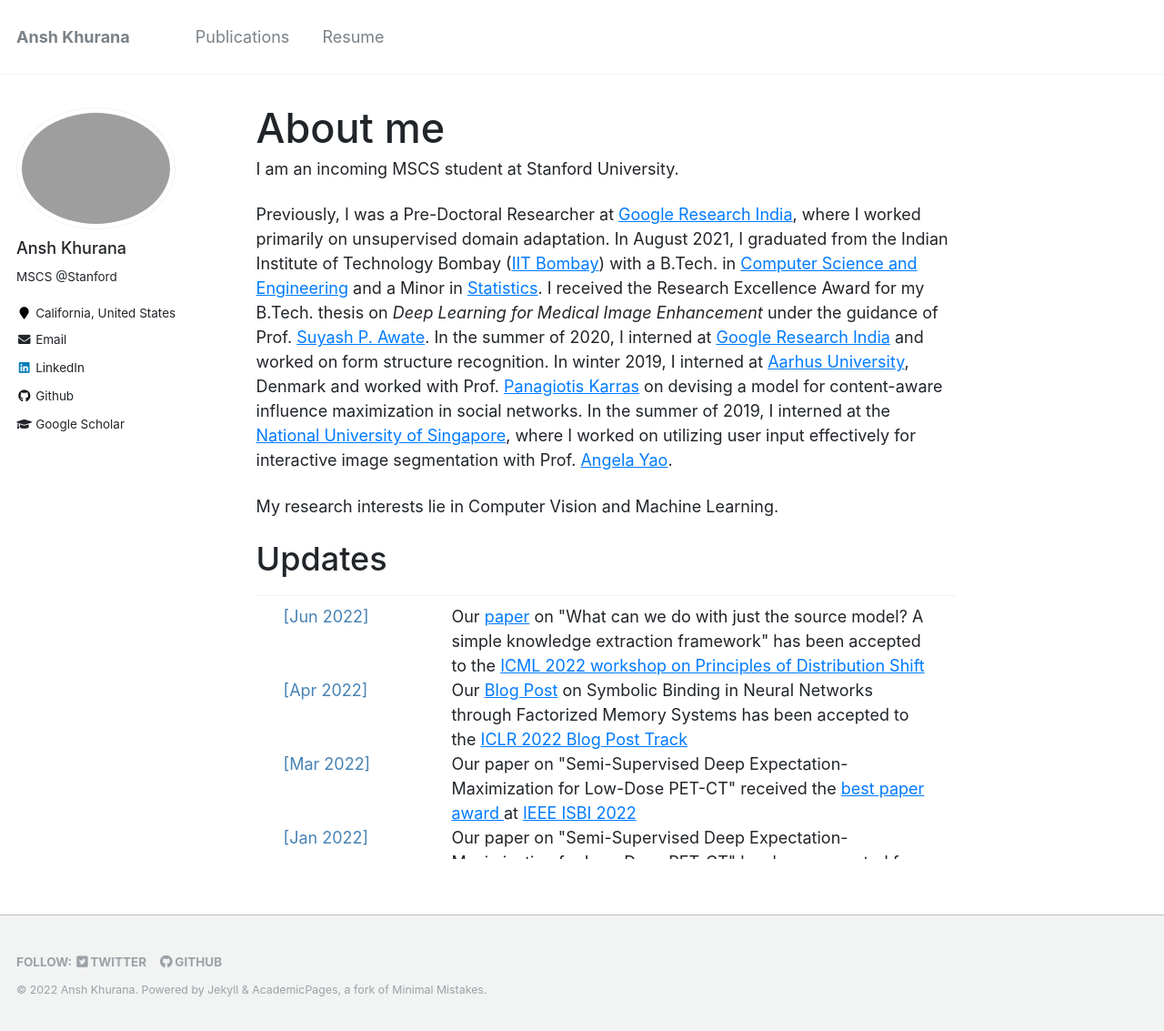
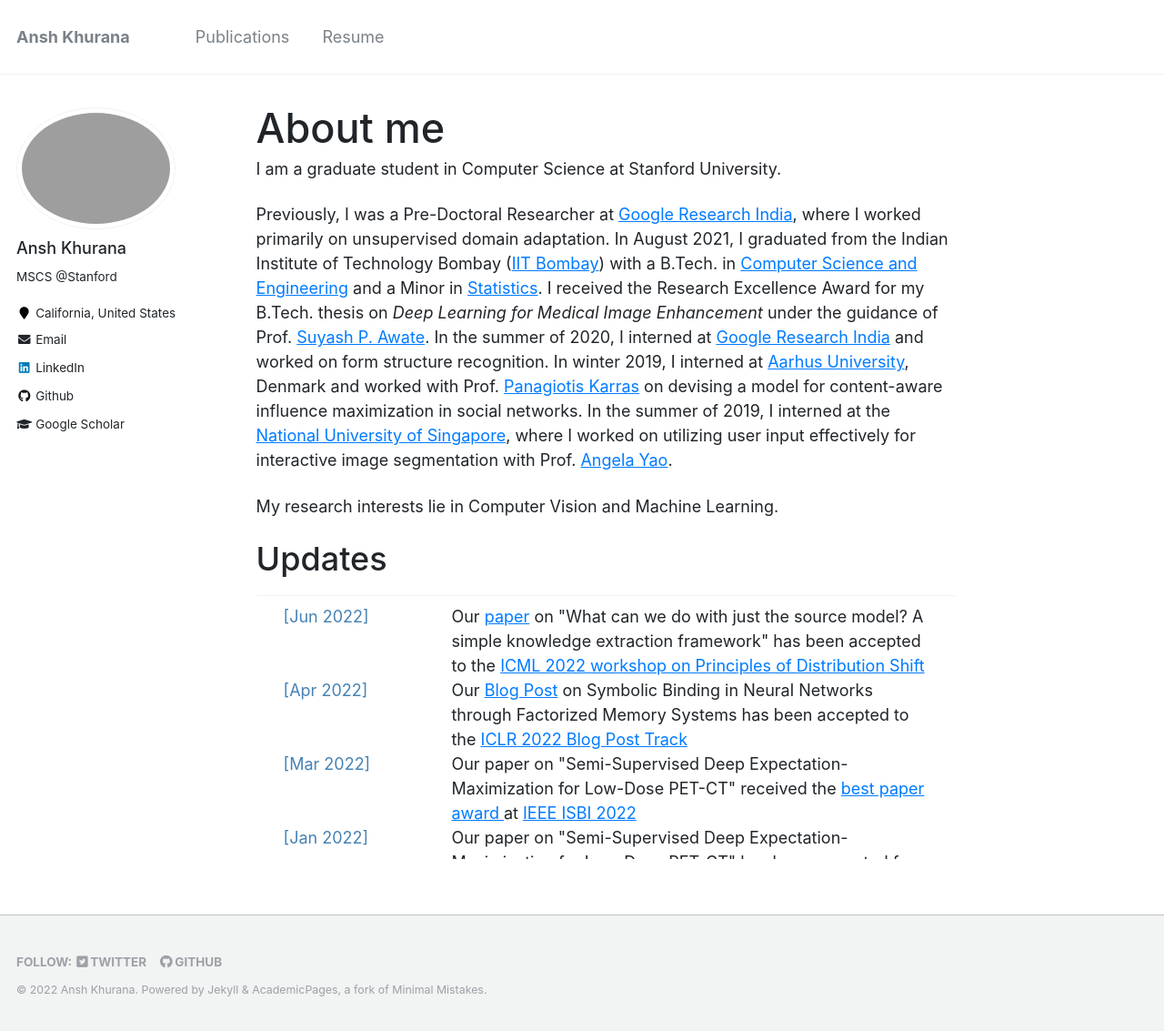
Before and after one commit to AnshKhurana/anshkhurana.github.io, a Jekyll site: the page built from _pages/about.md, in a window 1280 px wide and 1133 px high. Shown: the whole window at 91% size. Built offline with Jekyll 4.4.1, drawn with Linux system fonts in a browser that asks for light colours.

Commit message:
Updates about

```diff
--- a/_pages/about.md
+++ b/_pages/about.md
@@ -8,7 +8,7 @@ redirect_from:
   - /about.html
 ---
 
-I am an incoming MSCS student at Stanford University.
+I am a graduate student in Computer Science at Stanford University.
 
 
 <!-- In particular, I am interested in building robust and generalisable Computer Vision models for healthcare applications. -->
```
